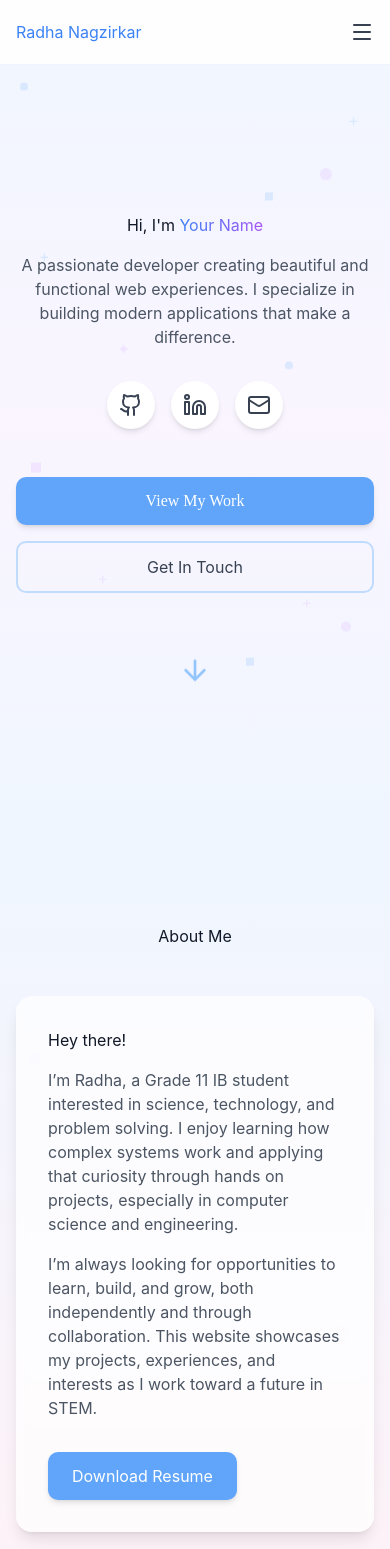
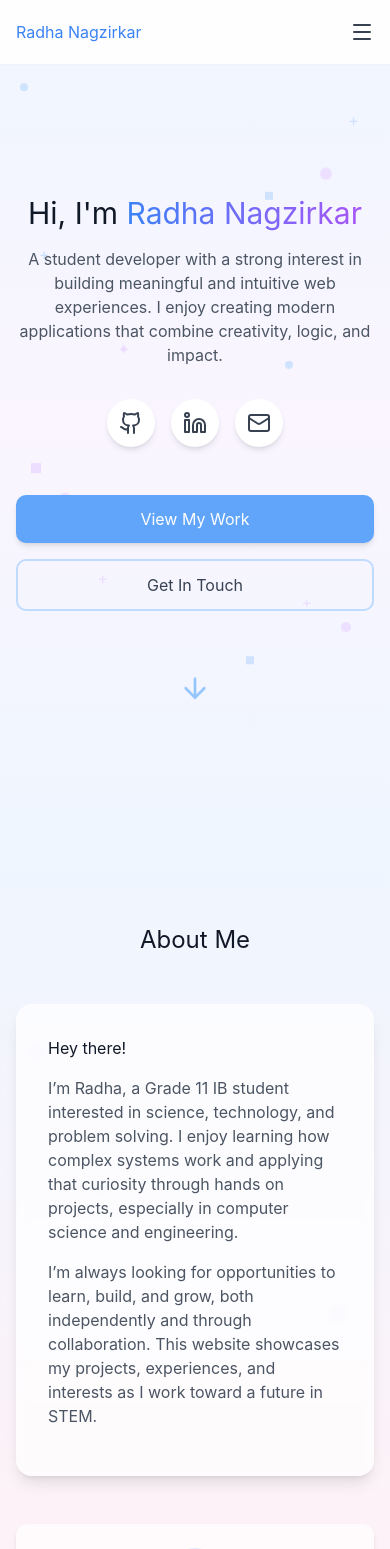
Before and after one commit to radhanagzirkar/radhanagzirkar.github.io, a React (Vite) app: page / in a window 390 px wide. Shown: the top 1549 px of the page. Built offline with nearby package versions, Linux system fonts and the light colour scheme.

Commit message:
Website changes to personalize information and update links.

```diff
--- a/src/About.tsx
+++ b/src/About.tsx
@@ -23,16 +23,16 @@ export function About() {
     <section id="about" className="py-20 bg-gradient-to-b from-blue-50 via-pink-50 to-purple-50 relative overflow-hidden">
       {/* Floating Decorative Elements */}
       <div className="absolute inset-0 overflow-hidden pointer-events-none">
-        <div className="absolute top-[15%] left-[8%] w-2 h-2 bg-purple-200 rounded-full opacity-40 animate-float"></div>
-        <div className="absolute top-[35%] right-[12%] w-2.5 h-2.5 bg-blue-200 rounded-full opacity-30 animate-float-delay-2"></div>
-        <div className="absolute bottom-[20%] left-[18%] w-2 h-2 bg-pink-200 rounded-full opacity-40 animate-float-delay-1"></div>
-        <div className="absolute top-[60%] right-[15%] text-purple-200 opacity-40 animate-float-delay-3">+</div>
-        <div className="absolute top-[25%] left-[25%] w-2 h-2 bg-blue-200 opacity-30 rotate-45 animate-float"></div>
-        <div className="absolute bottom-[35%] right-[20%] text-pink-200 opacity-40 animate-float-delay-2">✦</div>
+        <div className="absolute top-[15%] left-[8%] w-2 h-2 bg-purple-200 rounded-full opacity-70 animate-float"></div>
+        <div className="absolute top-[35%] right-[12%] w-2.5 h-2.5 bg-blue-200 rounded-full opacity-60 animate-float-delay-2"></div>
+        <div className="absolute bottom-[20%] left-[18%] w-2 h-2 bg-pink-200 rounded-full opacity-70 animate-float-delay-1"></div>
+        <div className="absolute top-[60%] right-[15%] text-purple-200 opacity-70 animate-float-delay-3">+</div>
+        <div className="absolute top-[25%] left-[25%] w-2 h-2 bg-blue-200 opacity-60 rotate-45 animate-float"></div>
+        <div className="absolute bottom-[35%] right-[20%] text-pink-200 opacity-70 animate-float-delay-2">✦</div>
       </div>
 
       <div className="max-w-6xl mx-auto px-4 sm:px-6 lg:px-8 relative z-10">
-        <h2 className="text-gray-900 text-center mb-12">
+        <h2 className="text-2xl text-gray-900 text-center mb-12">
           About Me
         </h2>
 
@@ -50,16 +50,6 @@ I’m always looking for opportunities to learn, build, and grow, both independe
               </p>
               <p>
               </p>
-            </div>
-
-            <div className="mt-8">
-              <a
-                href="/resume.pdf"
-                className="inline-block bg-blue-400 text-white px-6 py-3 rounded-lg hover:bg-blue-500 transition-all shadow-md hover:shadow-lg"
-                download
-              >
-                Download Resume
-              </a>
             </div>
           </div>
 
--- a/src/Footer.tsx
+++ b/src/Footer.tsx
@@ -1,15 +1,14 @@
-import { Heart, Github, Linkedin, Mail, Twitter } from 'lucide-react';
+import { Heart, Github, Linkedin, Mail } from 'lucide-react';
 
 export function Footer() {
   const socialLinks = [
     { icon: Github, href: 'https://github.com', label: 'GitHub' },
     { icon: Linkedin, href: 'https://linkedin.com', label: 'LinkedIn' },
-    { icon: Twitter, href: 'https://twitter.com', label: 'Twitter' },
     { icon: Mail, href: 'mailto:your.email@example.com', label: 'Email' }
   ];
 
   return (
-    <footer className="bg-gradient-to-r from-blue-800 via-purple-800 to-pink-800 text-gray-300 border-t-4 border-blue-600">
+    <footer className="bg-gradient-to-r from-slate-700 via-slate-800 to-slate-700 text-gray-300 border-t border-slate-600">
       <div className="max-w-6xl mx-auto px-4 sm:px-6 lg:px-8 py-12">
         <div className="flex flex-col items-center">
           {/* Social Links */}
--- a/src/Hero.tsx
+++ b/src/Hero.tsx
@@ -6,44 +6,43 @@ export function Hero() {
       {/* Floating Decorative Elements */}
       <div className="absolute inset-0 overflow-hidden pointer-events-none">
         {/* Small circles */}
-        <div className="absolute top-[10%] left-[5%] w-2 h-2 bg-blue-200 rounded-full opacity-50 animate-float"></div>
-        <div className="absolute top-[20%] right-[15%] w-3 h-3 bg-purple-200 rounded-full opacity-50 animate-float-delay-1"></div>
-        <div className="absolute top-[60%] left-[20%] w-2 h-2 bg-blue-200 rounded-full opacity-60 animate-float-delay-2"></div>
-        <div className="absolute bottom-[25%] right-[10%] w-2.5 h-2.5 bg-purple-200 rounded-full opacity-50 animate-float"></div>
-        <div className="absolute top-[45%] right-[25%] w-2 h-2 bg-blue-200 rounded-full opacity-50 animate-float-delay-3"></div>
-        <div className="absolute bottom-[40%] left-[15%] w-3 h-3 bg-purple-200 rounded-full opacity-50 animate-float-delay-1"></div>
+        <div className="absolute top-[10%] left-[5%] w-2 h-2 bg-blue-200 rounded-full opacity-70 animate-float"></div>
+        <div className="absolute top-[20%] right-[15%] w-3 h-3 bg-purple-200 rounded-full opacity-70 animate-float-delay-1"></div>
+        <div className="absolute top-[60%] left-[20%] w-2 h-2 bg-blue-200 rounded-full opacity-80 animate-float-delay-2"></div>
+        <div className="absolute bottom-[25%] right-[10%] w-2.5 h-2.5 bg-purple-200 rounded-full opacity-70 animate-float"></div>
+        <div className="absolute top-[45%] right-[25%] w-2 h-2 bg-blue-200 rounded-full opacity-70 animate-float-delay-3"></div>
+        <div className="absolute bottom-[40%] left-[15%] w-3 h-3 bg-purple-200 rounded-full opacity-70 animate-float-delay-1"></div>
 
         {/* Plus signs */}
-        <div className="absolute top-[30%] left-[10%] text-blue-200 opacity-60 animate-float-delay-2">+</div>
-        <div className="absolute top-[70%] right-[20%] text-purple-200 opacity-50 animate-float">+</div>
-        <div className="absolute top-[15%] right-[8%] text-blue-200 opacity-50 animate-float-delay-3">+</div>
-        <div className="absolute bottom-[30%] left-[25%] text-purple-200 opacity-50 animate-float-delay-1">+</div>
+        <div className="absolute top-[30%] left-[10%] text-blue-200 opacity-80 animate-float-delay-2">+</div>
+        <div className="absolute top-[70%] right-[20%] text-purple-200 opacity-70 animate-float">+</div>
+        <div className="absolute top-[15%] right-[8%] text-blue-200 opacity-70 animate-float-delay-3">+</div>
+        <div className="absolute bottom-[30%] left-[25%] text-purple-200 opacity-70 animate-float-delay-1">+</div>
 
         {/* Small squares */}
-        <div className="absolute top-[25%] right-[30%] w-2 h-2 bg-blue-200 opacity-50 rotate-45 animate-float-delay-3"></div>
-        <div className="absolute top-[55%] left-[8%] w-2.5 h-2.5 bg-purple-200 opacity-50 rotate-45 animate-float"></div>
-        <div className="absolute bottom-[20%] right-[35%] w-2 h-2 bg-blue-200 opacity-50 rotate-45 animate-float-delay-2"></div>
+        <div className="absolute top-[25%] right-[30%] w-2 h-2 bg-blue-200 opacity-70 rotate-45 animate-float-delay-3"></div>
+        <div className="absolute top-[55%] left-[8%] w-2.5 h-2.5 bg-purple-200 opacity-70 rotate-45 animate-float"></div>
+        <div className="absolute bottom-[20%] right-[35%] w-2 h-2 bg-blue-200 opacity-70 rotate-45 animate-float-delay-2"></div>
 
         {/* Stars */}
-        <div className="absolute top-[40%] left-[30%] text-purple-200 opacity-50 animate-float-delay-1">✦</div>
-        <div className="absolute bottom-[35%] right-[12%] text-blue-200 opacity-50 animate-float-delay-3">✦</div>
+        <div className="absolute top-[40%] left-[30%] text-purple-200 opacity-70 animate-float-delay-1">✦</div>
+        <div className="absolute bottom-[35%] right-[12%] text-blue-200 opacity-70 animate-float-delay-3">✦</div>
       </div>
 
       <div className="max-w-6xl mx-auto px-4 sm:px-6 lg:px-8 py-20 text-center bg-[rgba(230,0,0,0)] relative z-10">
         <div className="mb-8 relative z-10">
-          <h1 className="text-gray-900 mb-4">
-            Hi, I'm <span className="bg-gradient-to-r from-blue-500 to-purple-500 bg-clip-text text-transparent">Your Name</span>
+          <h1 className="text-3xl sm:text-4xl text-gray-900 mb-4">
+            Hi, I'm <span className="bg-gradient-to-r from-blue-500 to-purple-500 bg-clip-text text-transparent">Radha Nagzirkar</span>
           </h1>
           <p className="text-gray-600 max-w-2xl mx-auto">
-            A passionate developer creating beautiful and functional web experiences.
-            I specialize in building modern applications that make a difference.
+            A student developer with a strong interest in building meaningful and intuitive web experiences. I enjoy creating modern applications that combine creativity, logic, and impact.
           </p>
         </div>
 
         {/* Social Links */}
         <div className="flex justify-center gap-4 mb-12 relative z-10">
           <a
-            href="https://github.com"
+            href="https://github.com/radhanagzirkar"
             target="_blank"
             rel="noopener noreferrer"
             className="p-3 bg-white rounded-full shadow-md hover:shadow-lg hover:scale-110 transition-all text-gray-700 hover:text-blue-500"
@@ -52,7 +51,7 @@ export function Hero() {
             <Github size={24} />
           </a>
           <a
-            href="https://linkedin.com"
+            href="https://www.linkedin.com/in/radha-nagzirkar/"
             target="_blank"
             rel="noopener noreferrer"
             className="p-3 bg-white rounded-full shadow-md hover:shadow-lg hover:scale-110 transition-all text-gray-700 hover:text-blue-500"
@@ -61,7 +60,7 @@ export function Hero() {
             <Linkedin size={24} />
           </a>
           <a
-            href="mailto:your.email@example.com"
+            href="mailto:radha.nagzirkar@gmail.com"
             className="p-3 bg-white rounded-full shadow-md hover:shadow-lg hover:scale-110 transition-all text-gray-700 hover:text-purple-500"
             aria-label="Email"
           >
@@ -73,7 +72,7 @@ export function Hero() {
         <div className="flex flex-col sm:flex-row gap-4 justify-center mb-16 bg-[rgba(119,119,242,0)] relative z-10">
           <a
             href="#projects"
-            className="bg-blue-400 text-white px-8 py-3 rounded-lg hover:bg-blue-500 transition-all shadow-md hover:shadow-lg inline-block font-[Andika]"
+            className="bg-blue-400 text-white px-8 py-3 rounded-lg hover:bg-blue-500 transition-all shadow-md hover:shadow-lg inline-block"
           >
             View My Work
           </a>
```
Also changed, not shown: src/Contact.tsx (+14 -22 lines), src/Projects.tsx (+19 -19 lines).
